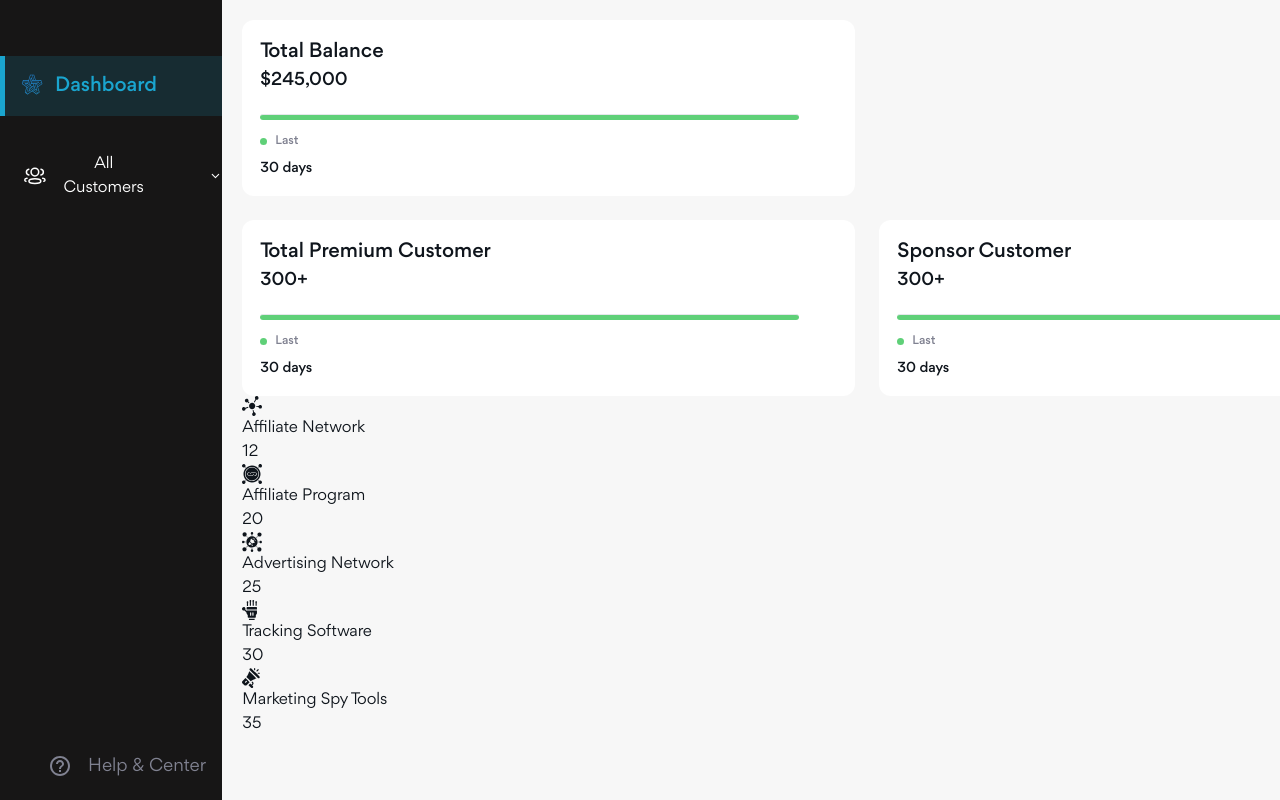
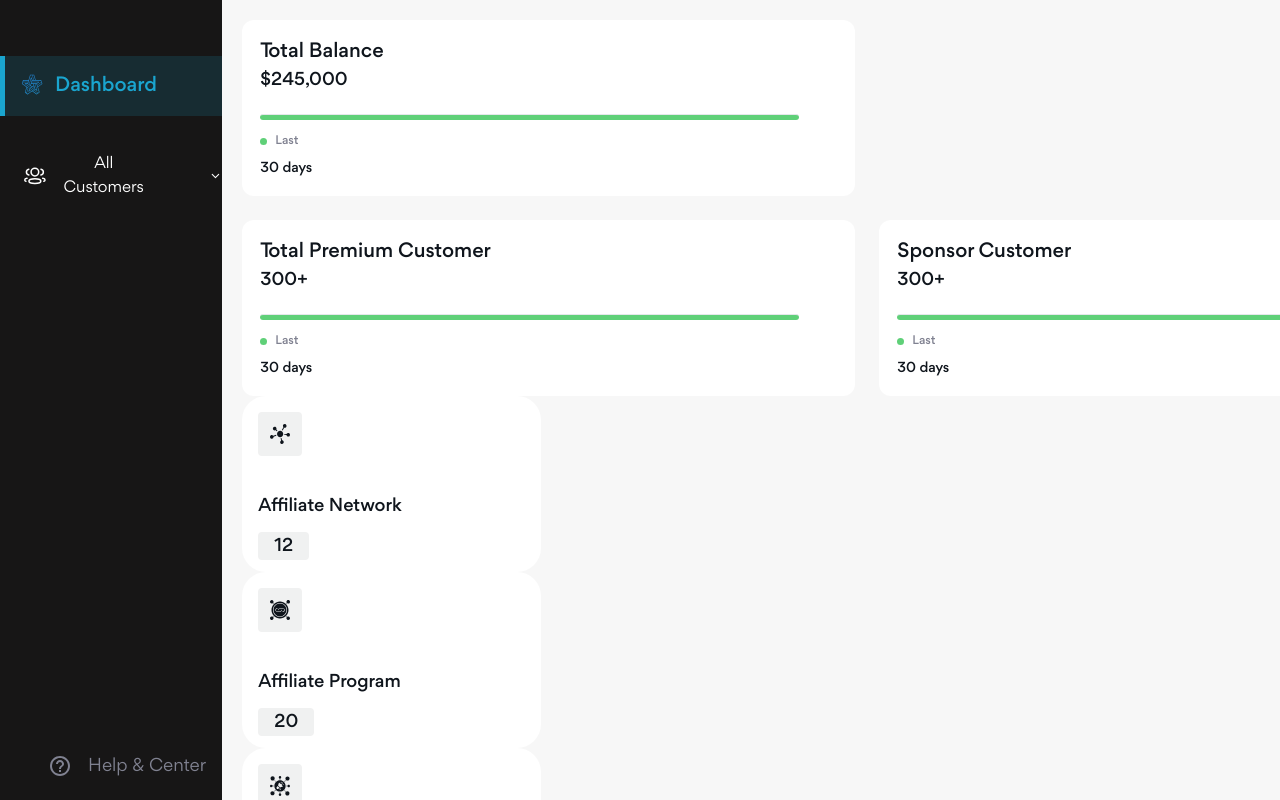
Before and after one commit to AFM-Taha/affling, a Next.js app: page /admin/dashboard in a window 1280 px wide. Shown: the top 800 px of the page. Built offline with nearby package versions, Linux system fonts and the light colour scheme.

Commit message:
style small cards

```diff
--- a/src/components/admin/DashboardSmallCard.tsx
+++ b/src/components/admin/DashboardSmallCard.tsx
@@ -7,10 +7,19 @@ interface Props {
 }
 export default function DashboardSmallCard({ title, icon, quantity }: Props) {
   return (
-    <div>
-      <div>{icon}</div>
-      <div>{title}</div>
-      <div>{quantity}</div>
+    <div className="h-[176px] w-[299px] rounded-3xl bg-white p-4">
+      {/* --- Icon --- */}
+      <div>
+        <span className="inline-block rounded bg-[#0F151C0F] p-3">{icon}</span>
+      </div>
+      {/* --- title --- */}
+      <div className="mb-3 mt-7 text-lg font-medium">{title}</div>
+      {/* --- quantity --- */}
+      <div className="text-lg font-medium">
+        <span className="inline-block rounded bg-[#0F151C0F] px-4">
+          {quantity}
+        </span>
+      </div>
     </div>
   );
 }
```
